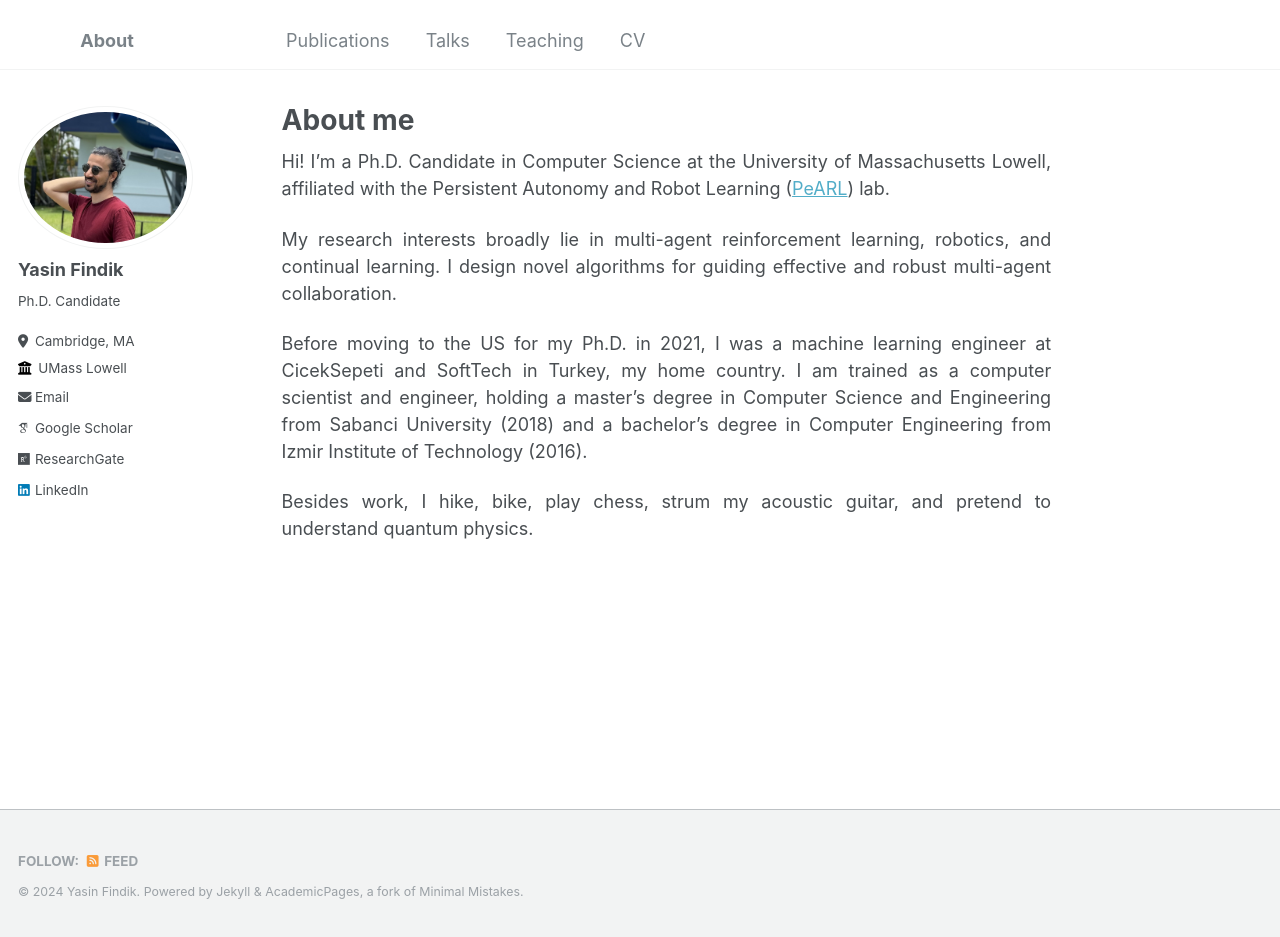
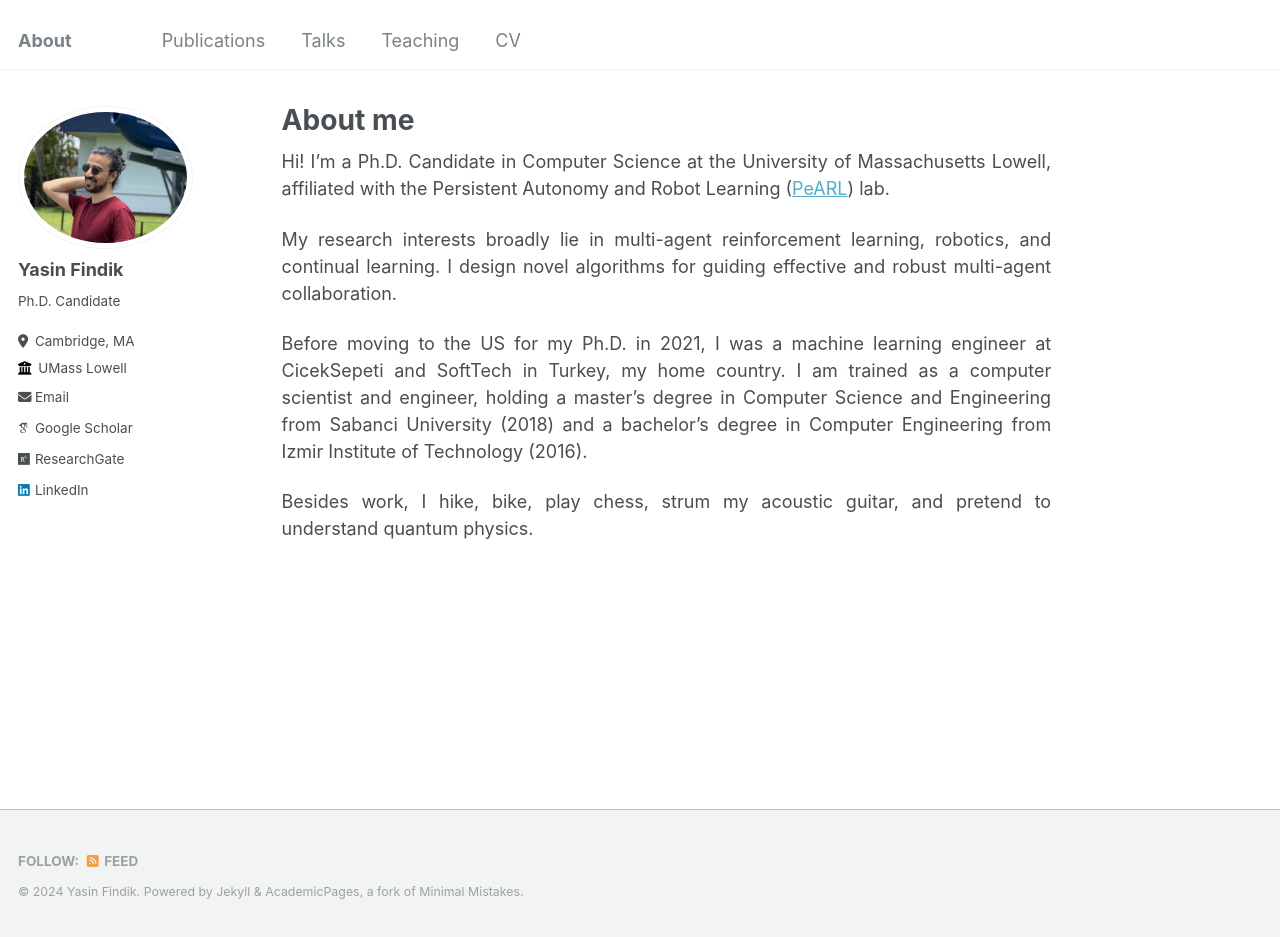
Before and after one commit to yfindik/yfindik.github.io, a Jekyll site: the page built from _pages/about.md, in a window 1280 px wide and 937 px high. Built offline with Jekyll 4.4.1, drawn with Linux system fonts in a browser that asks for light colours; some web fonts are replaced.

Commit message:
update reverse

```diff
--- a/_includes/masthead.html
+++ b/_includes/masthead.html
@@ -6,7 +6,7 @@
       <nav id="site-nav" class="greedy-nav">
         <button><div class="navicon"></div></button>
         <ul class="visible-links">
-          <li class="masthead__menu-item masthead__menu-item--lg" style="width: 250px"><a href="{{ base_path }}/" style="text-align: center;">{{ site.title }}</a></li>
+          <li class="masthead__menu-item masthead__menu-item--lg"><a href="{{ base_path }}/">{{ site.title }}</a></li>
           {% for link in site.data.navigation.main %}
             {% if link.url contains 'http' %}
               {% assign domain = '' %}
```
